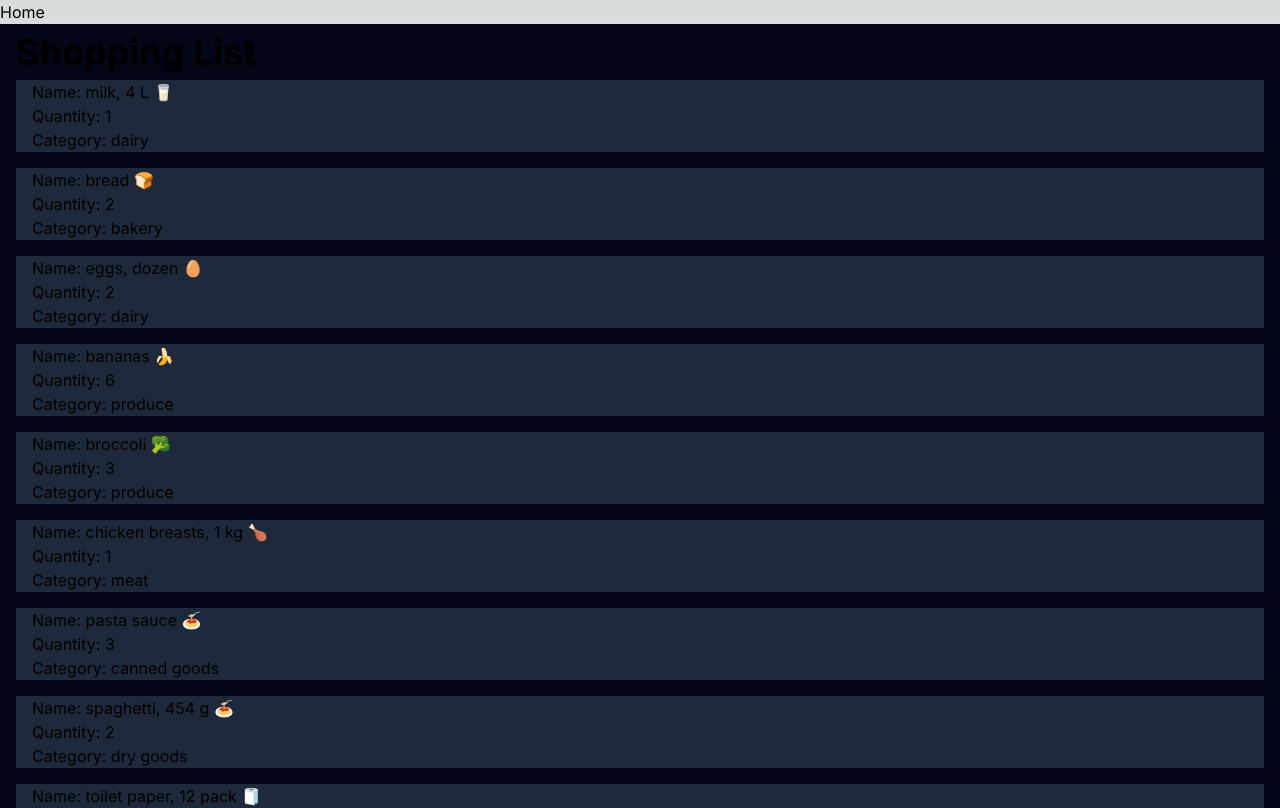
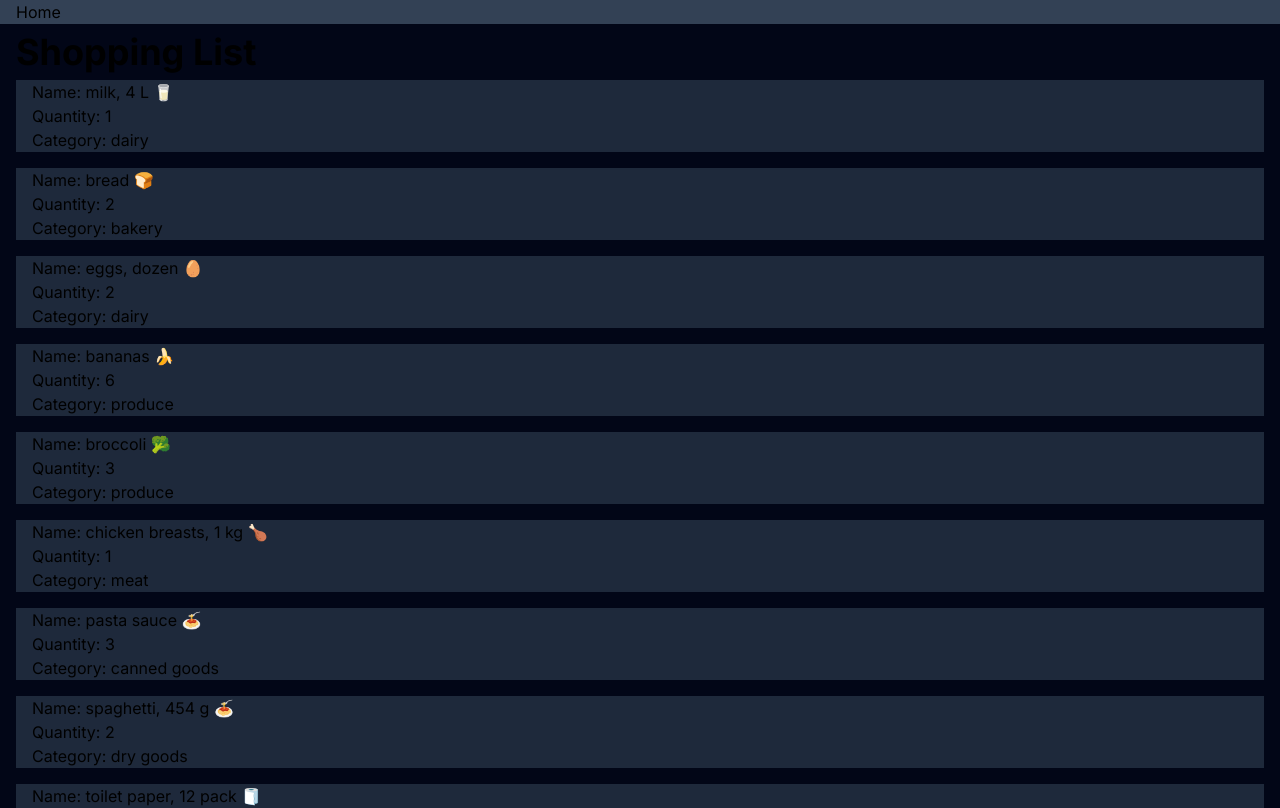
Before and after one commit to Ever-QN/cprg306-assignments, a Next.js app: page /week3 in a window 1280 px wide. Shown: the top 808 px of the page. Built offline with nearby package versions, Linux system fonts and the light colour scheme.

Commit message:
Style navbar

```diff
--- a/app/week3/page.js
+++ b/app/week3/page.js
@@ -4,7 +4,7 @@ import Link from "next/link";
 export default function Page() {
     return (
         <main className='week3'>
-            <p><Link href='/'>Home</Link></p>
+            <p className="px-4 bg-slate-700"><Link href='/'>Home</Link></p>
             <ItemList />
         </main>
     )
```
